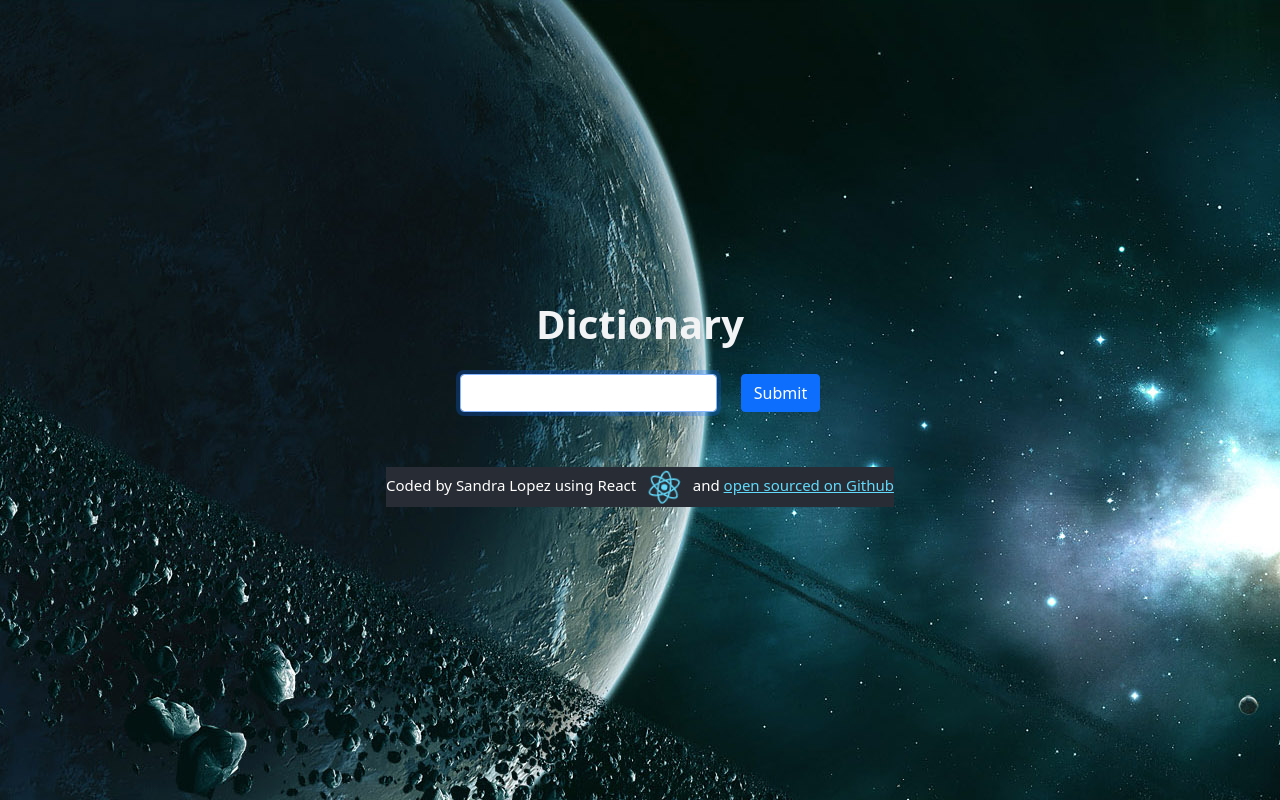
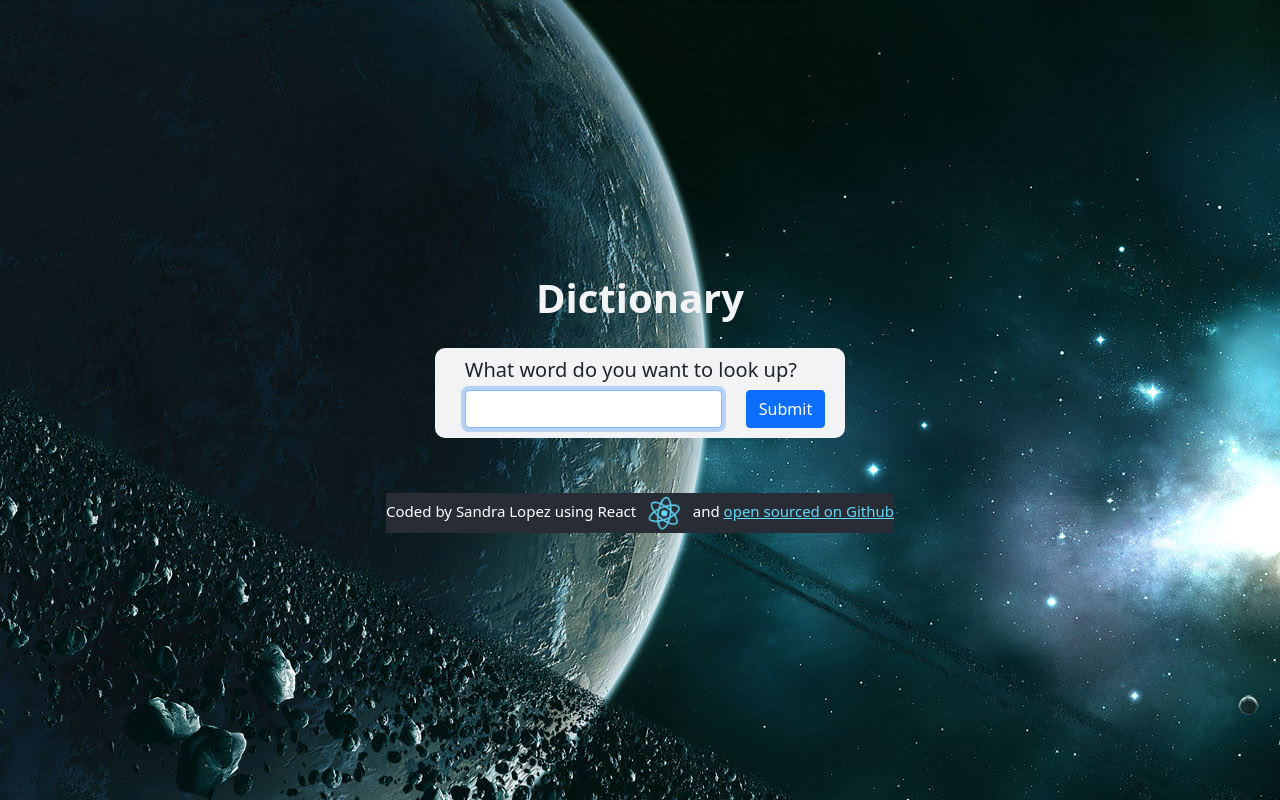
Before and after one commit to SandyLOC/dictionary_react, a React (Create React App) app: page / in a window 1280 px wide. Built offline with nearby package versions, Linux system fonts and the light colour scheme; no server answers.

Commit message:
Styling for dictionary performed

```diff
--- a/src/Dictionary.css
+++ b/src/Dictionary.css
@@ -3,12 +3,21 @@
     margin-bottom: 30px;
 }
 .form {
-
+    background-color: #f1f3f4;
+    padding: 10px 20px 10px 30px;
+    border-radius: 10px;
+    box-shadow: 10 30px 10px rgb(241 243 244 / 30%);
+}
+.form:hover {
+    transform: scale(1.05) perspective(1px);
+}
+.introText {
+    font-size: 20px;
+    text-align: left;
 }
 .results {
     max-width: 96vh;
     text-align: initial;
-    margin-right: 40px;
     margin-top: 25px;
 }
 .wordSearch {
@@ -16,6 +25,9 @@
     padding: 10px 20px 10px 30px;
     border-radius: 10px;
     box-shadow: 10 30px 10px rgb(241 243 244 / 30%);
+}
+.wordSearch:hover {
+    transform: scale(1.05) perspective(1px);
 }
 .phonetics {
     font-style: italic;
@@ -28,7 +40,29 @@
     border-radius: 10px;
     box-shadow: 10 30px 30px rgb(241 243 244 / 100%);
 }
+.Meaning:hover {
+    transform: scale(1.05) perspective(1px);
+}
+.definition {
+    margin-bottom: 20px;
+}
 li {
     list-style-type: none;
+    display: inline-block;
+    padding-right: 15px;
+    font-size: 15px;
 
 }
+.example {
+    font-size: 15px;
+    font-weight: 500;
+}
+.exampleStatement {
+    font-size: 15px;
+}
+.Synonyms {
+    margin-top: 14px;
+}
+.synonymsName {
+    font-size: 15px;
+}
--- a/src/Dictionary.js
+++ b/src/Dictionary.js
@@ -30,8 +30,9 @@ export default function Dictionary() {
         event.preventDefault();
         search();
     }
-    let form =
-        <form onSubmit={handleSubmit} className="form">
+    let form =  <div className="form">
+        <h3 className="introText">What word do you want to look up?</h3>
+        <form onSubmit={handleSubmit} >
         <div className="row">
         <div className="col-auto">
             <input type="search" className="form-control" autoFocus={true} onChange={handleWord}></input>
@@ -40,7 +41,8 @@ export default function Dictionary() {
             <input type="submit" className="btn btn-primary"></input>
         </div>
         </div>
-        </form>;
+        </form>
+        </div>;
 
 
     if(definition.loaded) {
--- a/src/Meaning.js
+++ b/src/Meaning.js
@@ -10,10 +10,10 @@ export default function Meaning(props) {
                 if(definition.example) {
                     return (
                         <div key={index}>
-                        <p>{index + 1 +".-"} <span>{definition.definition}</span>
+                        <p >{index + 1 +".-"} <span className="definition">{definition.definition}</span>
                         <br/>
-                        <strong>Example: </strong>
-                        <em><span>{definition.example}</span></em>
+                        <strong className="example">Example: </strong>
+                        <em><span className="exampleStatement">{definition.example}</span></em>
                         <br/>
                         <Synonyms synonyms={definition.synonyms}/></p>
                      </div>
--- a/src/Synonyms.js
+++ b/src/Synonyms.js
@@ -3,12 +3,14 @@ import React from "react";
 export default function Synonyms(props) {
 if (props.synonyms) {
     return (
-        <ul className="Synonyms">
-            <strong>Synonyms: </strong>
-            {props.synonyms.map(function(synonym, index) {
-                return <li key={index}>{synonym}</li>;
-            })}
-        </ul>
+        <div className="Synonyms">
+        <strong className="synonymsName">Synonyms: </strong>
+            <ul>
+                {props.synonyms.map(function(synonym, index) {
+                 return <li key={index}>{synonym}</li>;
+                })}
+            </ul>
+        </div>
     );
     } else {
         return null;
```
